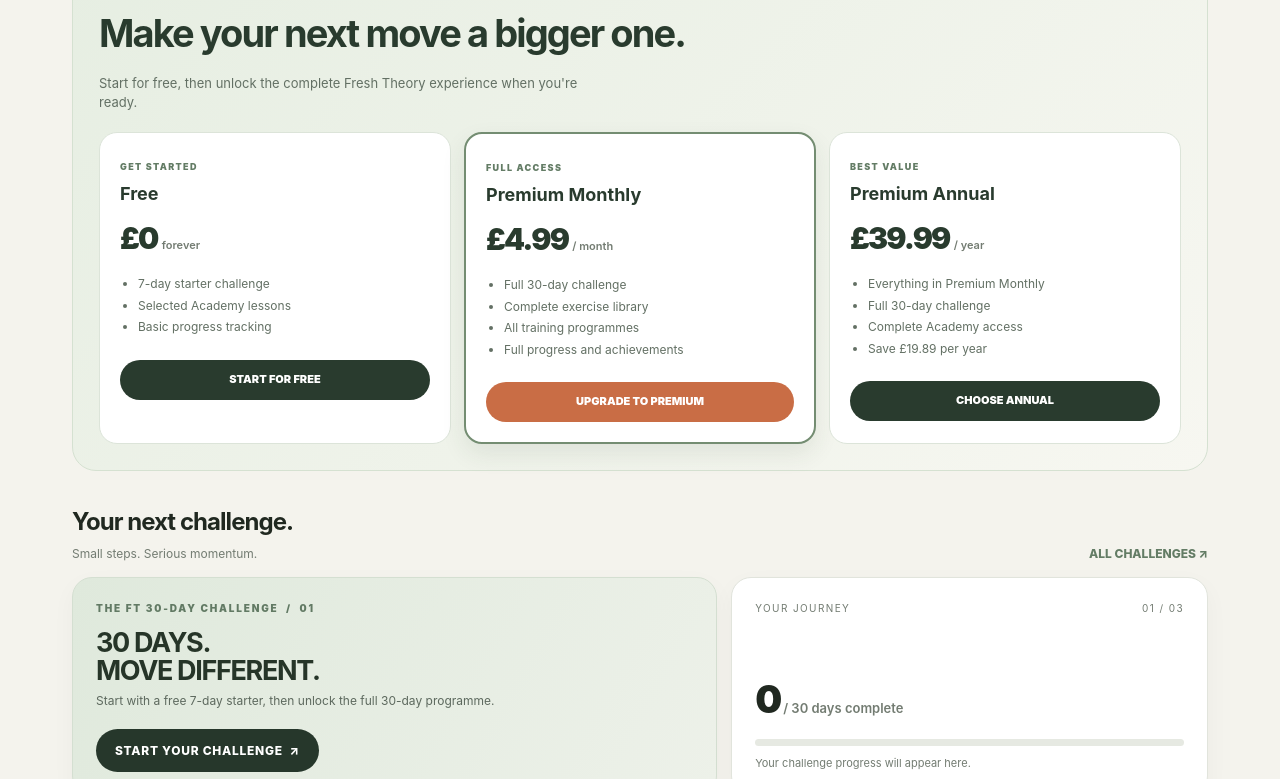
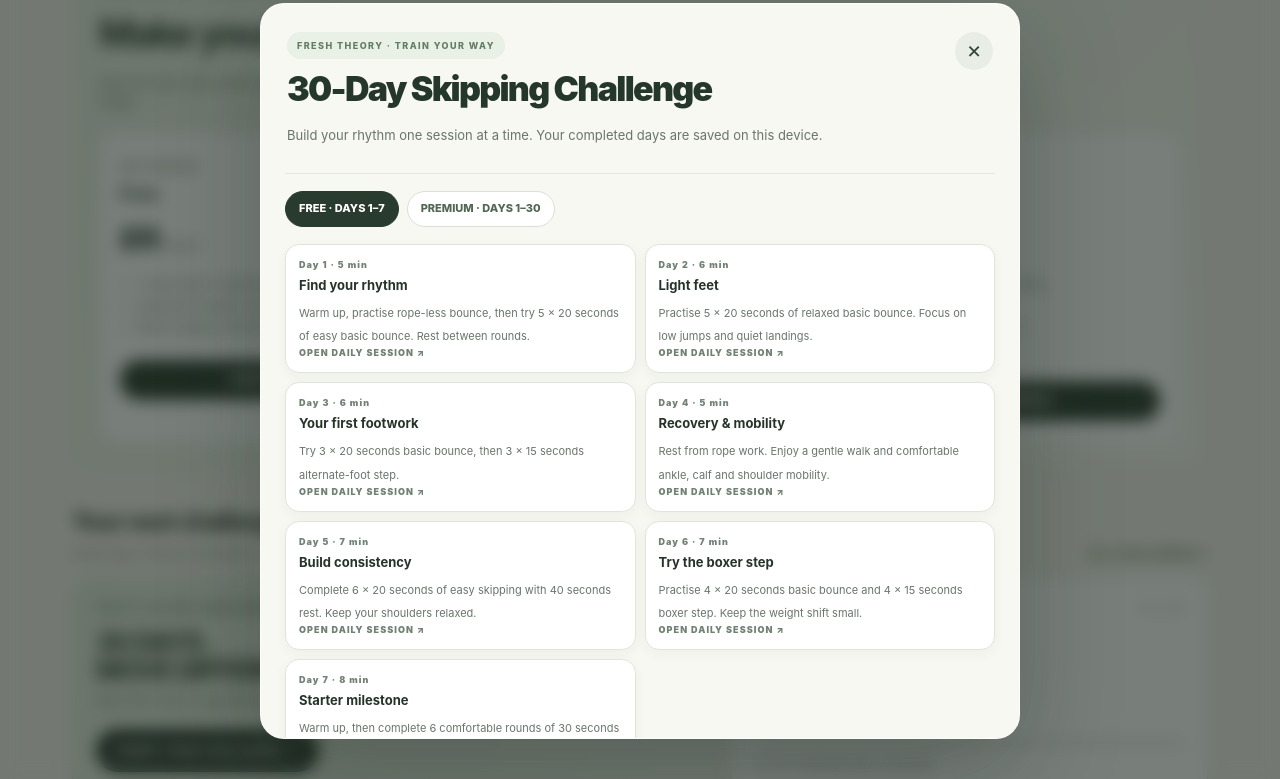
Before and after one commit to Tonyg1973/Fresh-theory, a plain HTML site: page index.html in a window 1280 px wide. Both pictures are taken after a click on the button "START FOR FREE". Shown: the part 933-1712 px from the top of the page. Drawn offline with Linux system fonts and the light colour scheme.

Commit message:
Fix challenge day list structure

```diff
--- a/index.html
+++ b/index.html
@@ -232,7 +232,11 @@ function updateChallengeProgress(){const n=ftDone.length;const el=document.getEl
 function openChallenge(){document.getElementById('challengeModal').classList.add('open');showChallengeDays('starter');document.body.style.overflow='hidden';}
 function closeChallenge(){if(ftTimerHandle){clearInterval(ftTimerHandle);ftTimerHandle=null;ftTimerRunning=false;}document.getElementById('challengeModal').classList.remove('open');document.body.style.overflow='';}
 function showChallengeDays(view){ftChallengeView=view;ftSelectedDay=null;document.getElementById('starterTab').classList.toggle('active',view==='starter');document.getElementById('fullTab').classList.toggle('active',view==='full');const list=document.getElementById('challengeDays');const detail=document.getElementById('challengeDetail');const foot=document.querySelector('.challenge-foot');detail.hidden=true;list.hidden=false;if(foot)foot.hidden=false;list.innerHTML='';const max=view==='starter'?7:30;ftChallengeDays.slice(0,max).forEach((d,i)=>{const day=i+1;const done=ftDone.includes(day);const locked=day>7;const b=document.createElement('button');b.className='challenge-day'+(done?' done':'')+(locked?' locked':'');b.innerHTML='<small>'+d[0]+' · '+d[2]+(done?' · COMPLETE':'')+'</small><b>'+d[1]+'</b><span>'+(locked?'Unlock with Fresh Theory Premium':d[3])+'</span><br><small>'+(done?'✓ COMPLETED':locked?'🔒 PREMIUM · TAP TO UNLOCK':'OPEN DAILY SESSION ↗')+'</small>';
-const ftTimerPlans={
+
+                                                                                                                                                                                                                                                                                                                                                                                                                                                                                                                                                                      b.onclick=()=>openChallengeDay(day);
+list.appendChild(b);
+});
+}const ftTimerPlans={
 1:{work:Array(5).fill(20),rest:30},2:{work:Array(5).fill(20),rest:30},3:{work:[20,20,20,15,15,15],rest:20},
 5:{work:Array(6).fill(20),rest:40},6:{work:[20,20,20,20,15,15,15,15],rest:30},7:{work:Array(6).fill(30),rest:40},
 8:{work:Array(6).fill(30),rest:30},9:{work:Array(6).fill(30),rest:30},10:{work:Array(5).fill(40),rest:40},
```
